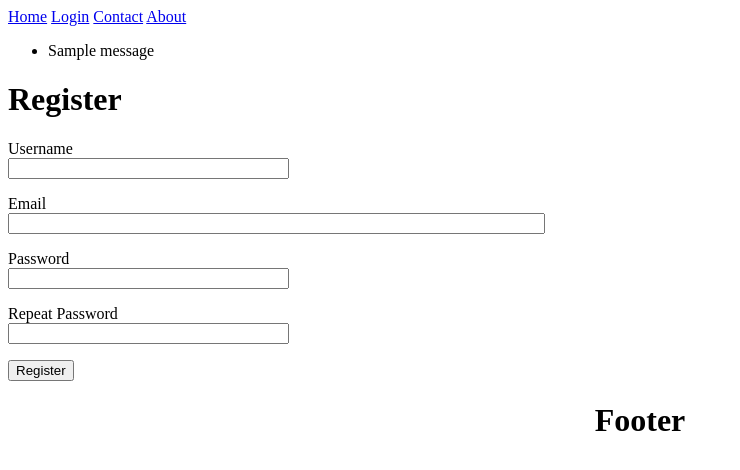
After one commit to antoni-devlin/blog2, a Flask app: page /register in a window 1280 px wide. The commit adds this page. Shown: the top 470 px of the page, without its empty margins (0-740 px from the left). Run offline with Flask 2, Linux system fonts and the light colour scheme; one stand-in notice (Sample message) is shown; some libraries are stand-ins or nearby versions.

```diff
--- a/app.py
+++ b/app.py
@@ -1,9 +1,13 @@
 from flask import Flask, url_for, render_template, request, flash, redirect
 from slugify import slugify
-from flask_sqlalchemy import SQLAlchemy, event
+from flask_sqlalchemy import *
 from flask_migrate import Migrate
+from flask_login import LoginManager, UserMixin, logout_user, login_user, current_user, login_required, login_manager
 from datetime import datetime
-from forms import *
+from forms import AddEditPost, LoginForm, RegistrationForm
+from flask_ckeditor import CKEditor
+from werkzeug.security import generate_password_hash, check_password_hash
+from werkzeug.urls import url_parse
 import os
 
 project_dir = os.path.dirname(os.path.abspath(__file__))
@@ -14,8 +18,10 @@ app.config['SECRET_KEY'] = 'sjshlaiyeiruhkjgavksnlkvnslvsnlvsnlvnsdh536574988tuf
 app.config["SQLALCHEMY_DATABASE_URI"] = database_file
 
 db = SQLAlchemy(app)
-
 migrate = Migrate(app, db)
+login = LoginManager(app)
+login.login_view = 'login'
+ckeditor = CKEditor(app)
 
 class Post(db.Model):
 
@@ -31,25 +37,52 @@ class Post(db.Model):
 
     def __repr__(self):
         return '<Post {}>'.format(self.body)
+
 # Automatic Slug generation (using slugify)
     @staticmethod
     def generate_slug(target, value, oldvalue, initiator):
-        if value and (not target.slug or value  != oldvalue):
+        if not target.slug:
             target.slug = slugify(value)
 
 event.listen(Post.title, 'set', Post.generate_slug, retval=False)
 
+class User(UserMixin, db.Model):
+
+    __tablename__ = 'users'
+
+    id = db.Column(db.Integer, primary_key=True)
+    username = db.Column(db.String(64), index=True, unique=True, nullable=False)
+    email = db.Column(db.String(120), index=True, unique=True, nullable=False)
+    password_hash = db.Column(db.String(128))
+
+    def __repr__(self):
+        return '<User {}>'.format(self.username)
+
+    def set_password(self, password):
+        self.password_hash = generate_password_hash(password)
+
+    def check_password(self, password):
+        return check_password_hash(self.password_hash, password)
+
+@login.user_loader
+def load_user(id):
+    return User.query.get(int(id))
+
 #Home Page Route
+@app.shell_context_processor
+def make_shell_context():
+    return {'db': db, 'User': User, 'Post': Post}
+
 @app.route('/')
 @app.route('/index')
 def index():
-
     title = 'Antoni Devlin | Blog'
     posts = Post.query.all()
     return render_template('index.html', posts=posts, title=title)
 
 #Add New Post Route
 @app.route('/add', methods=['GET', 'POST'])
+@login_required
 def add_post():
     form = AddEditPost()
     if form.validate_on_submit():
@@ -61,6 +94,7 @@ def add_post():
 
 # Edit Existing Post
 @app.route('/edit/<string:slug>', methods=['GET', 'POST'])
+@login_required
 def edit_post(slug):
     post = Post.query.filter_by(slug=slug).first_or_404()
     form = AddEditPost(obj=post)
@@ -71,9 +105,10 @@ def edit_post(slug):
         post.body = form.body.data
         db.session.commit()
         return redirect(url_for('index'))
-    return render_template('add.html', form=form)
+    return render_template('add.html', form=form, title='Edit Post')
 
 @app.route('/delete/<string:slug>')
+@login_required
 def delete_post(slug):
     Post.query.filter_by(slug=slug).delete()
     db.session.commit()
@@ -86,11 +121,42 @@ def byslug(slug):
     post = Post.query.filter_by(slug=slug).first_or_404()
     return render_template("post.html", post=post, slug=slug)
 
+@app.route('/register', methods=['GET', 'POST'])
+def register():
+    if current_user.is_authenticated:
+        return redirect(url_for('index'))
+    form = RegistrationForm()
+    if form.validate_on_submit():
+        user = User(username=form.username.data, email=form.email.data)
+        user.set_password(form.password.data)
+        db.session.add(user)
+        db.session.commit()
+        flash('Congratulations, you are now a registered user!')
+        return redirect(url_for('login'))
+    return render_template('register.html', title='Register', form=form)
 
-@app.route('/login')
+@app.route('/login', methods=['GET', 'POST'])
 def login():
-    title = 'Login'
-    return render_template('login.html', title=title)
+    if current_user.is_authenticated:
+        return redirect(url_for('index'))
+    form = LoginForm()
+    if form.validate_on_submit():
+        user = User.query.filter_by(username=form.username.data).first()
+        if user is None or not user.check_password(form.password.data):
+            flash('Invalid username or password')
+            return redirect(url_for('login'))
+        login_user(user, remember=form.remember_me.data)
+        next_page = request.args.get('next')
+        if not next_page or url_parse(next_page).netloc != '':
+            next_page = url_for('index')
+        return redirect(url_for('index'))
+    return render_template('login.html', title='Sign In', form=form)
+
+@app.route('/logout')
+@login_required
+def logout():
+    logout_user()
+    return redirect(url_for('index'))
 
 @app.route('/contact')
 def contact():
--- a/forms.py
+++ b/forms.py
@@ -1,13 +1,35 @@
 from flask_wtf import FlaskForm
+from flask_ckeditor import CKEditorField
 from wtforms import StringField, PasswordField, BooleanField, SubmitField, TextAreaField, SelectField
-from wtforms.validators import DataRequired
+from wtforms.validators import DataRequired, ValidationError, Email, EqualTo
 
 # Form for adding new posts
 class AddEditPost(FlaskForm):
     title = StringField('Title', validators=[DataRequired()])
     category = SelectField(u'Category', choices=[('cat1', 'Category 1'), ('cat2', 'Category 2'), ('cat3', 'Category 3'), ('cat4', 'Category 4')])
     draft = BooleanField('Draft')
-    body = TextAreaField('Content Area')
-    submit = SubmitField('Create Post')
+    body = CKEditorField('Content Area')
+    submit = SubmitField('Save Post')
 
-# class LoginForm(FlaskForm):
+class LoginForm(FlaskForm):
+    username = StringField('Username', validators=[DataRequired()])
+    password = PasswordField('Password', validators=[DataRequired()])
+    remember_me = BooleanField('Remember Me')
+    submit = SubmitField('Sign In')
+
+class RegistrationForm(FlaskForm):
+    username = StringField('Username', validators=[DataRequired()])
+    email = StringField('Email', validators=[DataRequired(), Email()])
+    password = PasswordField('Password', validators=[DataRequired()])
+    password2 = PasswordField('Repeat Password', validators=[DataRequired(), EqualTo('password')])
+    submit = SubmitField('Register')
+
+    # def validate_username(self, username):
+    #     user = User.query.filter_by(username=username.data).first()
+    #     if user is not None:
+    #         raise ValidationError('Please use a different username.')
+    #
+    # def validate_email(self, email):
+    #     user = User.query.filter_by(email=email.data).first()
+    #     if user is not None:
+    #         raise ValidationError('Please use a different email address.')
--- a/templates/add.html
+++ b/templates/add.html
@@ -23,4 +23,7 @@
         <p>
             {{ form.submit() }}
         </p>
+
+        {{ ckeditor.load() }}
+        {{ ckeditor.config(name='body') }}
 {% endblock %}
--- a/templates/base.html
+++ b/templates/base.html
@@ -1,6 +1,7 @@
 <!DOCTYPE html>
 <html lang="en" dir="ltr">
     <head>
+        {{ ckeditor.load() }}
         <meta charset="utf-8">
         {% if title %}
         <title> {{title}} </title>
@@ -10,12 +11,28 @@
     </head>
     <body>
         <div class="navigation">
+            {% if current_user.is_anonymous %}
             <a href="{{url_for('index')}}">Home</a>
             <a href="{{url_for('login')}}">Login</a>
             <a href="{{url_for('contact')}}">Contact</a>
             <a href="{{url_for('about')}}">About</a>
+            {% else %}
+            <a href="{{url_for('index')}}">Home</a>
+            <a href="{{url_for('logout')}}">Logout</a>
             <a href="{{url_for('add_post')}}">New Post</a>
+            <a href="{{url_for('contact')}}">Contact</a>
+            <a href="{{url_for('about')}}">About</a>
+            {% endif %}
         </div>
+        {% with messages = get_flashed_messages() %}
+        {% if messages %}
+        <ul>
+            {% for message in messages %}
+            <li>{{ message }}</li>
+            {% endfor %}
+        </ul>
+        {% endif %}
+        {% endwith %}
         {% block content %}
         {% endblock content %}
     </body>
--- a/templates/index.html
+++ b/templates/index.html
@@ -13,7 +13,7 @@
     {% else %}
         <p> Not Draft </p>
     {% endif %}
-    <p> {{post.body}} </p>
+    <p> {{post.body | truncate(400) | safe}} </p>
 <p> Slug: {{post.slug}} </p>
     <hr>
 {% endfor %}
--- a/templates/post.html
+++ b/templates/post.html
@@ -4,7 +4,7 @@
 
 <h3> {{post.title}} </h3>
 <sub>Category: {{post.category}}</sub>
-<p> {{post.body}} </p>
+<p> {{post.body | safe}} </p>
 
 
 {% endblock content %}
--- /dev/null
+++ b/templates/register.html
@@ -0,0 +1,39 @@
+{% extends "base.html" %}
+
+{% block content %}
+
+<h1>Register</h1>
+<form action="" method="post">
+    {{ form.hidden_tag() }}
+    <p>
+        {{ form.username.label }}<br>
+        {{ form.username(size=32) }}<br>
+        {% for error in form.username.errors %}
+        <span style="color: red;">[{{ error }}]</span>
+        {% endfor %}
+    </p>
+    <p>
+        {{ form.email.label }}<br>
+        {{ form.email(size=64) }}<br>
+        {% for error in form.email.errors %}
+        <span style="color: red;">[{{ error }}]</span>
+        {% endfor %}
+    </p>
+    <p>
+        {{ form.password.label }}<br>
+        {{ form.password(size=32) }}<br>
+        {% for error in form.password.errors %}
+        <span style="color: red;">[{{ error }}]</span>
+        {% endfor %}
+    </p>
+    <p>
+        {{ form.password2.label }}<br>
+        {{ form.password2(size=32) }}<br>
+        {% for error in form.password2.errors %}
+        <span style="color: red;">[{{ error }}]</span>
+        {% endfor %}
+    </p>
+    <p>{{ form.submit() }}</p>
+</form>
+
+{% endblock %}
```
Also changed, not shown: migrations/versions/4092760fb391_.py (renamed from migrations/versions/d8c93530e2c9_.py, +15 -3 lines), requirements.txt (+87 -0 lines), templates/login.html (+25 -1 lines), __init__.py (added), blogdatabase.db, 6 other files.
